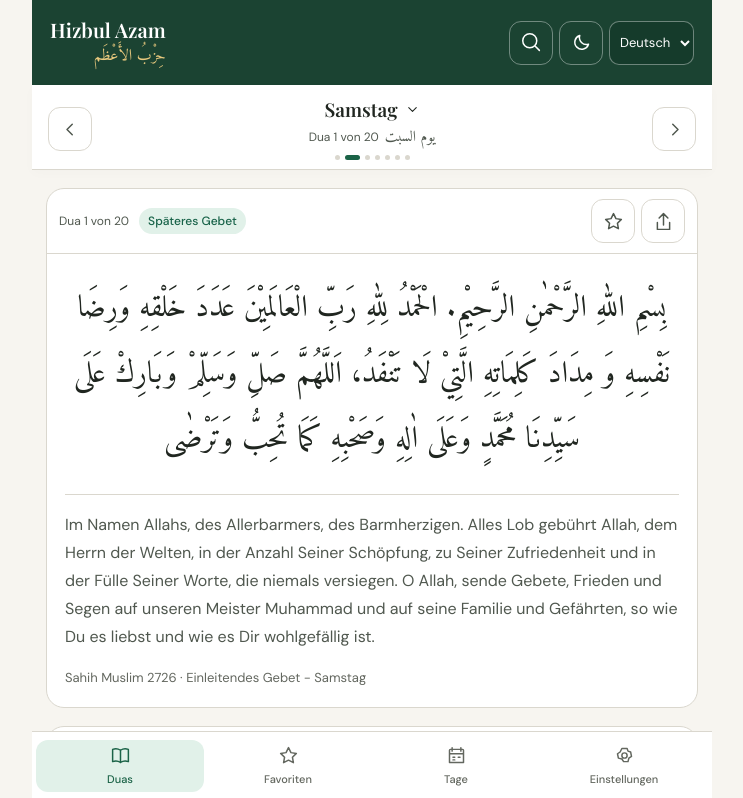
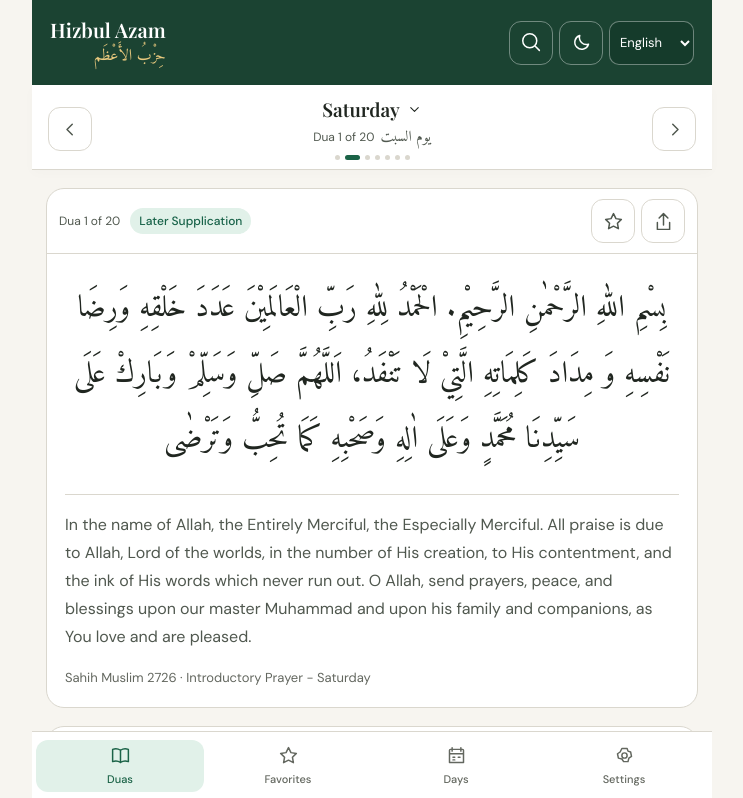
Before and after one commit to fecbatino/hizbulazam, a React (Vite) app: page /#/day/saturday in a window 1280 px wide. Shown: the top 798 px of the page, without its empty margins (268-1011 px from the left). Built offline with nearby package versions, Linux system fonts and the light colour scheme.

Commit message:
feat(i18n): Startsprache folgt Geraetesprache; Store-Texte DE/EN/FR

```diff
--- a/App.tsx
+++ b/App.tsx
@@ -81,9 +81,19 @@ function App() {
   const [linkResolved, setLinkResolved] = useState(false);
   const [isOffline, setIsOffline] = useState(!navigator.onLine);
   const [language, setLanguage] = useState<Language>(() => {
-    const lang = read<Language>("hzaLanguage", "de");
-    // Older releases could store "ar"; it falls back to German.
-    return ["de", "en", "fr"].includes(lang) ? lang : "de";
+    const stored = read<Language | null>("hzaLanguage", null);
+    // Older releases could store "ar"; only known values are accepted.
+    if (stored && ["de", "en", "fr"].includes(stored)) return stored;
+    // Without a saved choice the device language decides. German stays the
+    // fallback because the collection was introduced in German.
+    const device = (
+      navigator.languages?.[0] ||
+      navigator.language ||
+      ""
+    ).toLowerCase();
+    if (device.startsWith("fr")) return "fr";
+    if (device.startsWith("en")) return "en";
+    return "de";
   });
   const [favorites, setFavorites] = useState<Set<string>>(() => {
     const values = read<unknown>(FAVORITES_STORAGE_KEY, []);
```
Also changed, not shown: 1 other file (tests, documents, lock files or other folders).
